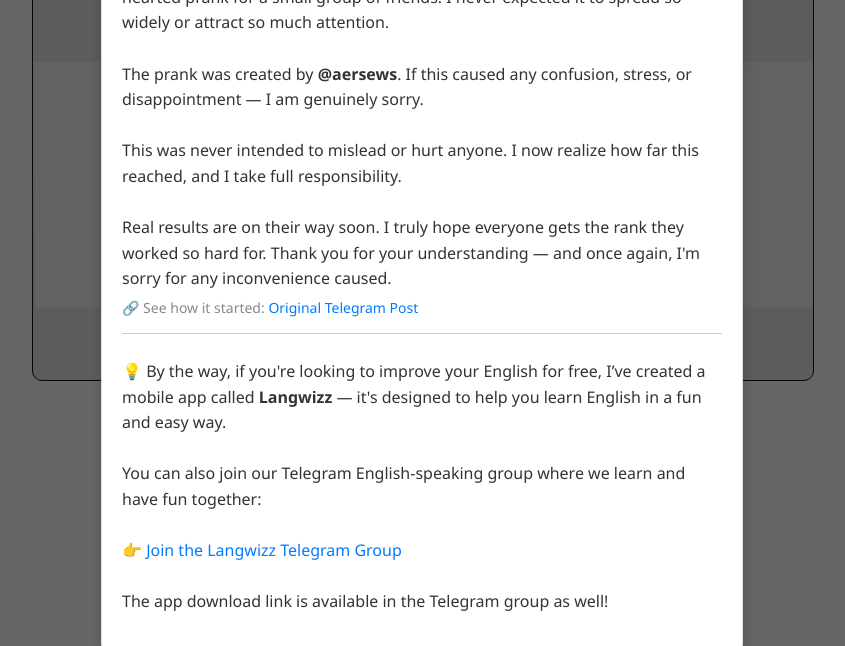
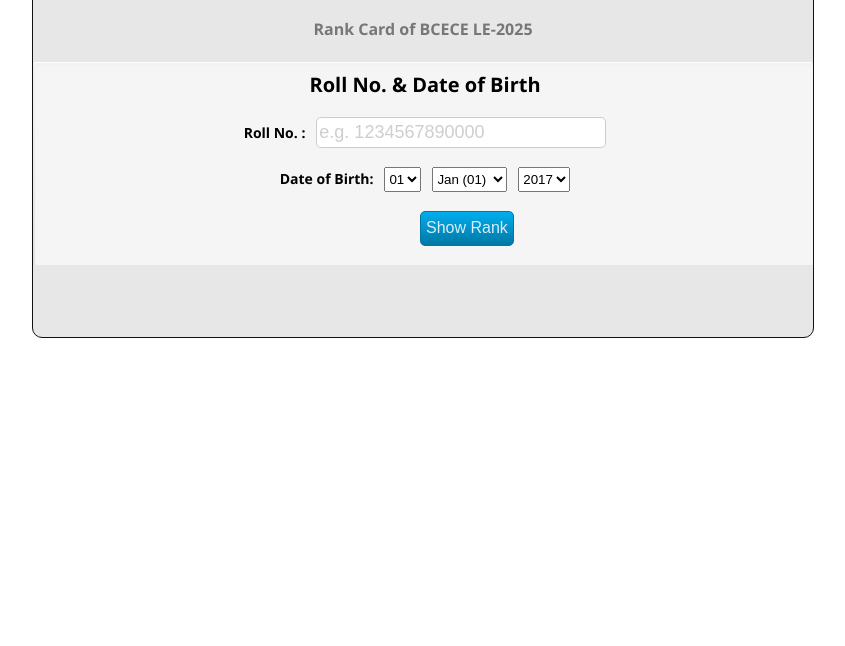
Before and after one commit to aersews/bcece-le-rank-prank, a plain HTML site: page BCECELE2025/BCECELE_RANK.html in a window 1280 px wide. Shown: the part 154-800 px from the top of the page, without its empty margins (218-1063 px from the left). Drawn offline with Linux system fonts and the light colour scheme.

Commit message:
removed popup

```diff
--- a/BCECELE2025/BCECELE_RANK.html
+++ b/BCECELE2025/BCECELE_RANK.html
@@ -416,7 +416,7 @@
 	<br>
 
 	<!-- Popup HTML -->
-	<div id="popupOverlay"
+	<!-- <div id="popupOverlay"
 		style="position: fixed; top: 0; left: 0; width: 100%; height: 100%; background: rgba(0,0,0,0.6); display: flex; justify-content: center; align-items: center; z-index: 9999;">
 		<div id="popupBox"
 			style="background: #fff; color: #333; padding: 25px 20px; border-radius: 12px; border: 1px solid #ddd; max-width: 90%; width: 600px; font-family: 'Segoe UI', sans-serif; box-shadow: 0 5px 15px rgba(0,0,0,0.2); position: relative; text-align: left;"
@@ -453,11 +453,11 @@
 				The app download link is available in the Telegram group as well!
 			</p>
 		</div>
-	</div>
+	</div> -->
 
 
 	<!-- JavaScript -->
-	<script>
+	<!-- <script>
 		window.onload = function () {
 			const closeBtn = document.getElementById("popupClose");
 			const popupOverlay = document.getElementById("popupOverlay");
@@ -470,7 +470,7 @@
 				popupOverlay.style.display = "none";
 			};
 		};
-	</script>
+	</script> -->
 
 
 </body>
```
Also changed, not shown: index.html (+2 -2 lines).
